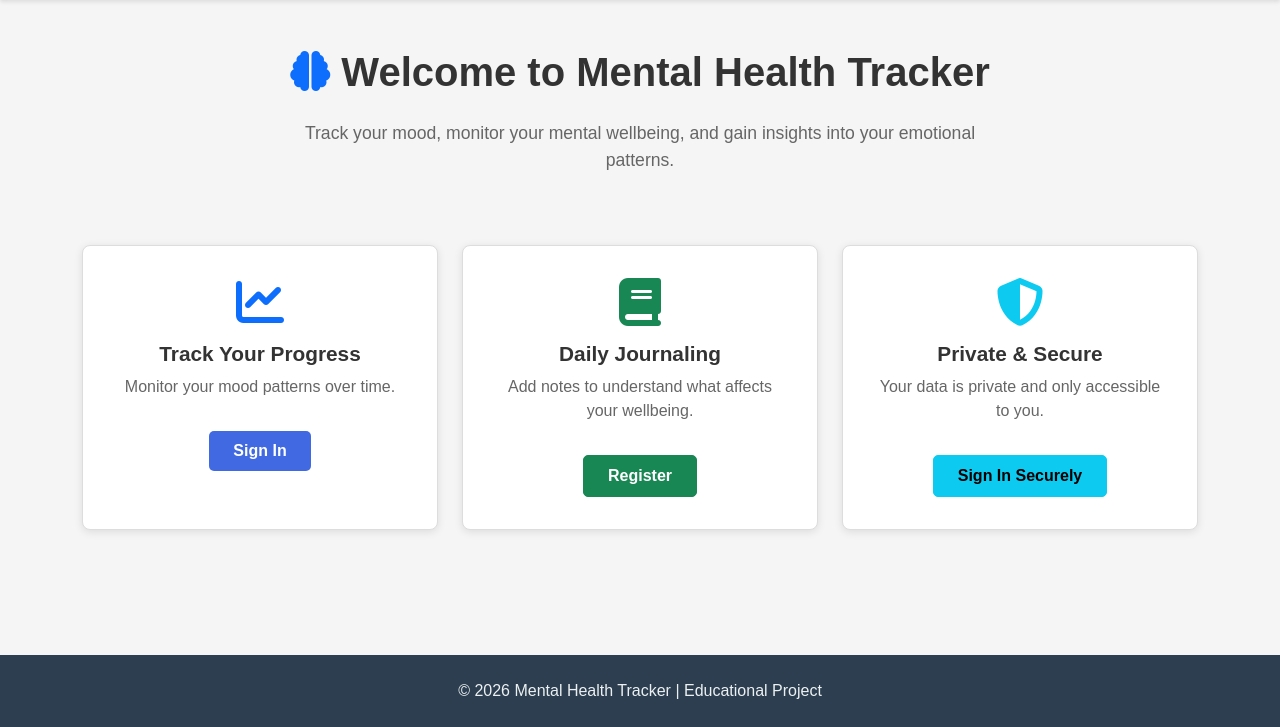
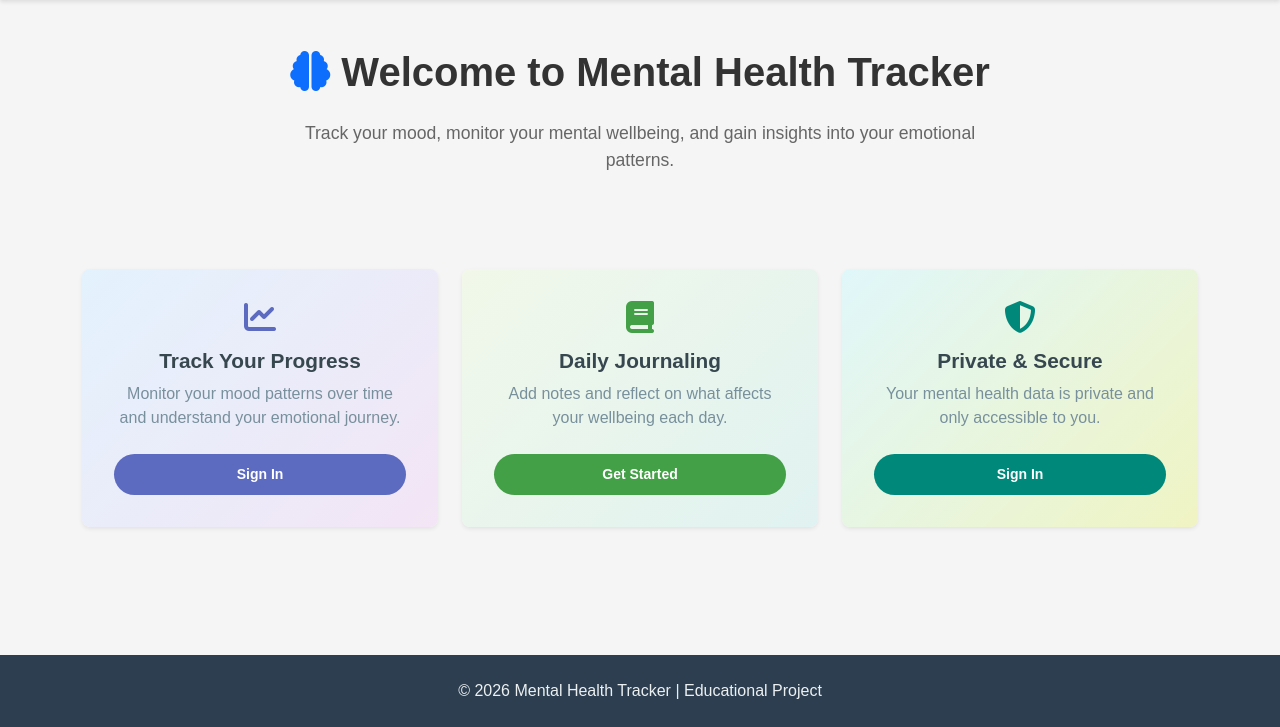
Before and after one commit to oliveiracle/mental-health-tracker, a Django app: page / in a window 1280 px wide. Shown: the part 73-800 px from the top of the page. Run offline with Django 5.2, Linux system fonts and the light colour scheme.

Commit message:
Improve home page card design with calming UX

```diff
--- a/tracker/templates/tracker/home.html
+++ b/tracker/templates/tracker/home.html
@@ -14,48 +14,56 @@
 </div>
 
 <!-- features cards section -->
-<div class="row mt-5">
+<div class="row mt-5 gy-4">
   <!-- card 1 - track progress -->
-  <div class="col-md-4 mb-4">
-    <div class="card text-center h-100">
-      <div class="card-body">
-        <i class="fas fa-chart-line fa-3x text-primary mb-3"></i>
-        <h3 class="card-title">Track Your Progress</h3>
-        <p class="card-text">Monitor your mood patterns over time.</p>
+  <div class="col-md-4">
+    <div class="card h-100 shadow-sm border-0" style="background: linear-gradient(135deg, #e3f2fd 0%, #f3e5f5 100%); transition: transform 0.3s ease, box-shadow 0.3s ease;" onmouseover="this.style.transform='translateY(-5px)'; this.style.boxShadow='0 8px 16px rgba(0,0,0,0.1)'" onmouseout="this.style.transform='translateY(0)'; this.style.boxShadow='0 0 0 rgba(0,0,0,0)'">
+      <div class="card-body text-center d-flex flex-column justify-content-between">
+        <div>
+          <i class="fas fa-chart-line fa-2x mb-3" style="color: #5c6bc0;"></i>
+          <h3 class="card-title" style="color: #37474f; font-weight: 600;">Track Your Progress</h3>
+          <p class="card-text" style="color: #78909c;">Monitor your mood patterns over time and understand your emotional journey.</p>
+        </div>
         {% if user.is_authenticated %}
-          <a href="{% url 'mood_list' %}" class="btn btn-primary mt-3">View Your Moods</a>
+          <a href="{% url 'mood_list' %}" class="btn btn-sm mt-4" style="background-color: #5c6bc0; border: none; color: white; border-radius: 25px; padding: 10px 25px; transition: all 0.3s;">View Your Moods</a>
         {% else %}
-          <a href="{% url 'login' %}" class="btn btn-primary mt-3">Sign In</a>
+          <a href="{% url 'login' %}" class="btn btn-sm mt-4" style="background-color: #5c6bc0; border: none; color: white; border-radius: 25px; padding: 10px 25px; transition: all 0.3s;">Sign In</a>
         {% endif %}
       </div>
     </div>
   </div>
+
   <!-- card 2 - journaling -->
-  <div class="col-md-4 mb-4">
-      <div class="card text-center h-100">
-        <div class="card-body">
-          <i class="fas fa-book fa-3x text-success mb-3"></i>
-          <h3 class="card-title">Daily Journaling</h3>
-          <p class="card-text">Add notes to understand what affects your wellbeing.</p>
-          {% if user.is_authenticated %}
-            <a href="{% url 'mood_create' %}" class="btn btn-success mt-3">Add Mood Entry</a>
-          {% else %}
-            <a href="{% url 'register' %}" class="btn btn-success mt-3">Register</a>
-          {% endif %}
+  <div class="col-md-4">
+    <div class="card h-100 shadow-sm border-0" style="background: linear-gradient(135deg, #f1f8e9 0%, #e0f2f1 100%); transition: transform 0.3s ease, box-shadow 0.3s ease;" onmouseover="this.style.transform='translateY(-5px)'; this.style.boxShadow='0 8px 16px rgba(0,0,0,0.1)'" onmouseout="this.style.transform='translateY(0)'; this.style.boxShadow='0 0 0 rgba(0,0,0,0)'">
+      <div class="card-body text-center d-flex flex-column justify-content-between">
+        <div>
+          <i class="fas fa-book fa-2x mb-3" style="color: #43a047;"></i>
+          <h3 class="card-title" style="color: #37474f; font-weight: 600;">Daily Journaling</h3>
+          <p class="card-text" style="color: #78909c;">Add notes and reflect on what affects your wellbeing each day.</p>
         </div>
+        {% if user.is_authenticated %}
+          <a href="{% url 'mood_create' %}" class="btn btn-sm mt-4" style="background-color: #43a047; border: none; color: white; border-radius: 25px; padding: 10px 25px; transition: all 0.3s;">Add Mood Entry</a>
+        {% else %}
+          <a href="{% url 'register' %}" class="btn btn-sm mt-4" style="background-color: #43a047; border: none; color: white; border-radius: 25px; padding: 10px 25px; transition: all 0.3s;">Get Started</a>
+        {% endif %}
       </div>
+    </div>
   </div>
+
   <!-- card 3 - security -->
-  <div class="col-md-4 mb-4">
-    <div class="card text-center h-100">
-      <div class="card-body">
-        <i class="fas fa-shield-alt fa-3x text-info mb-3"></i>
-        <h3 class="card-title">Private & Secure</h3>
-        <p class="card-text">Your data is private and only accessible to you.</p>
+  <div class="col-md-4">
+    <div class="card h-100 shadow-sm border-0" style="background: linear-gradient(135deg, #e0f7fa 0%, #f0f4c3 100%); transition: transform 0.3s ease, box-shadow 0.3s ease;" onmouseover="this.style.transform='translateY(-5px)'; this.style.boxShadow='0 8px 16px rgba(0,0,0,0.1)'" onmouseout="this.style.transform='translateY(0)'; this.style.boxShadow='0 0 0 rgba(0,0,0,0)'">
+      <div class="card-body text-center d-flex flex-column justify-content-between">
+        <div>
+          <i class="fas fa-shield-alt fa-2x mb-3" style="color: #00897b;"></i>
+          <h3 class="card-title" style="color: #37474f; font-weight: 600;">Private & Secure</h3>
+          <p class="card-text" style="color: #78909c;">Your mental health data is private and only accessible to you.</p>
+        </div>
         {% if user.is_authenticated %}
-          <p class="text-muted small mt-3">Logged in as <strong>{{ user.username }}</strong></p>
+          <p style="color: #00897b; font-weight: 600; margin-top: auto; padding-top: 10px;">✓ Logged in securely</p>
         {% else %}
-          <a href="{% url 'login' %}" class="btn btn-info mt-3">Sign In Securely</a>
+          <a href="{% url 'login' %}" class="btn btn-sm mt-4" style="background-color: #00897b; border: none; color: white; border-radius: 25px; padding: 10px 25px; transition: all 0.3s;">Sign In</a>
         {% endif %}
       </div>
     </div>
```
